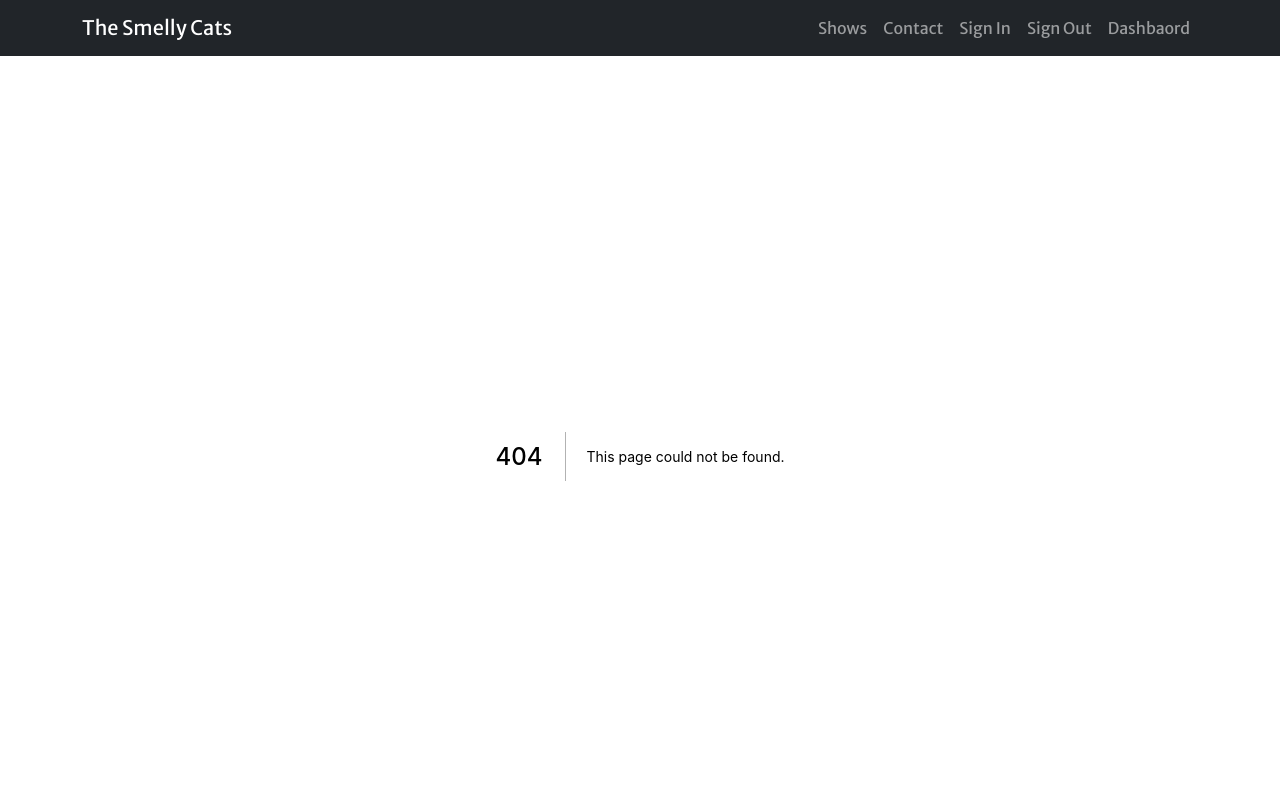
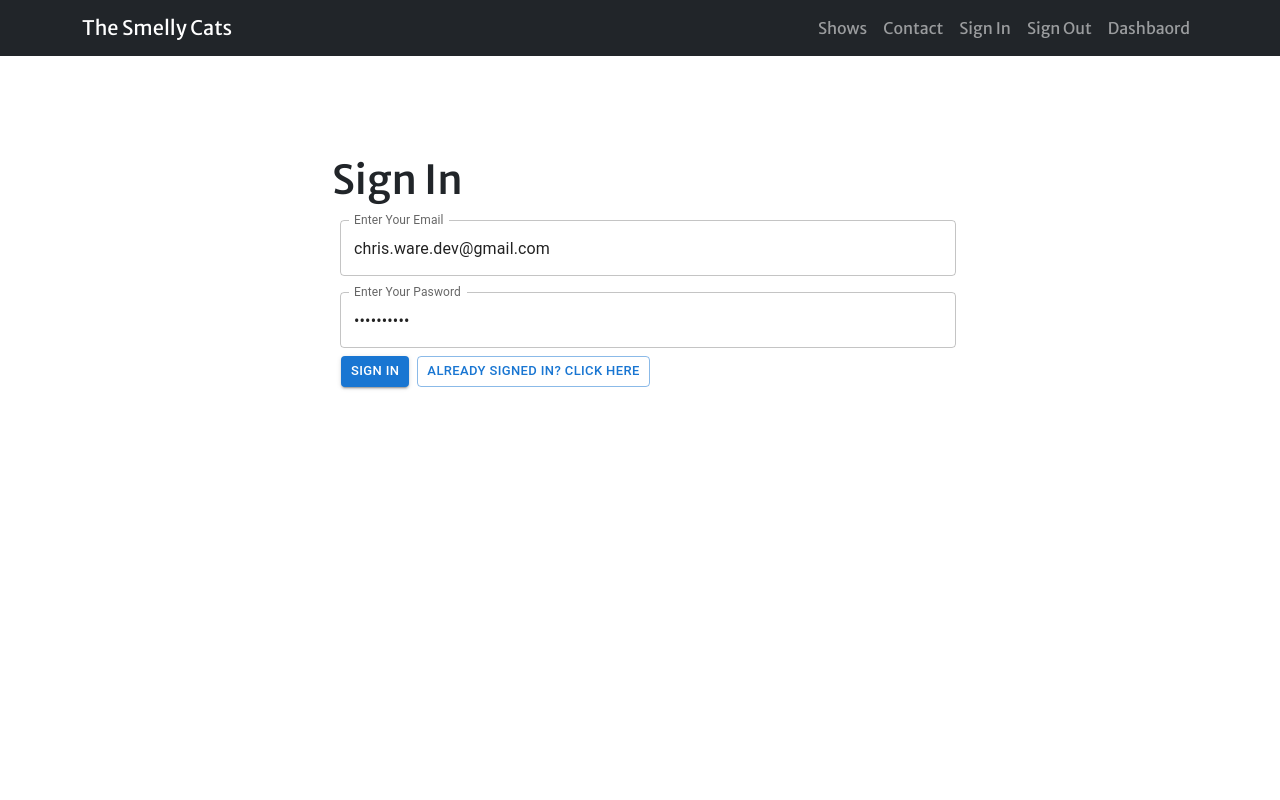
Before and after one commit to ChristianWare/Smelly, a Next.js app: page /users/signin in a window 1280 px wide. Before the commit this address had no page. Shown: the top 800 px of the page. Built offline with nearby package versions, Linux system fonts and the light colour scheme.

Commit message:
Creating the sign in form

```diff
--- /dev/null
+++ b/pages/users/signin.js
@@ -0,0 +1,95 @@
+import { useRouter } from "next/router";
+import { useState } from "react";
+import { useFormik } from "formik";
+import * as Yup from "yup";
+import TextField from "@mui/material/TextField";
+import Button from "@mui/material/Button";
+import { errorHelper } from "../../helpers/functions";
+import Loader from "../../helpers/loader";
+import Box from "@mui/system/Box";
+
+const signin = () => {
+  const [formType, setFormType] = useState(false);
+  const router = useRouter();
+
+  const formik = useFormik({
+    initialValues: {
+      email: "chris.ware.dev@gmail.com",
+      password: "testing123",
+    },
+    validationSchema: Yup.object({
+      email: Yup.string()
+        .required("Sorry the email is required")
+        .email("This is an invalid email"),
+      password: Yup.string().required("Sorry the password is required"),
+    }),
+    onSubmit: (values) => {
+      submitForm(values);
+    },
+  });
+
+  const submitForm = async (values) => {
+    if (formType) {
+      //  register
+      console.log("Register");
+    } else {
+      // Login
+      console.log("Sign In");
+    }
+  };
+
+  const handleFormType = () => {
+    setFormType(!formType);
+  };
+
+  return (
+    <div className='container full_vh small top-space'>
+      <>
+        <h1>{formType ? "Register" : "Sign In"}</h1>
+        <Box
+          component='form'
+          sx={{
+            "& .MuiTextField-root": { m: 1, width: "100%" },
+          }}
+          noValidate
+          autoComplete='off'
+          onSubmit={formik.handleSubmit}
+        >
+          <TextField
+            name='email'
+            label='Enter Your Email'
+            variant='outlined'
+            {...formik.getFieldProps("email")}
+            {...errorHelper(formik, "email")}
+          />
+          <TextField
+            name='password'
+            label='Enter Your Pasword'
+            variant='outlined'
+            type='password'
+            {...formik.getFieldProps("password")}
+            {...errorHelper(formik, "password")}
+          />
+        </Box>
+
+        <div className='mb-3 si-btns'>
+          <Button
+            variant='contained'
+            color='primary'
+            type='submit'
+            size='small'
+            className='me-2'
+          >
+            {formType ? "Register" : "Sign In"}
+          </Button>
+          <Button variant='outlined' size='small' onClick={handleFormType}>
+            {formType
+              ? "Already Registered?  Click here"
+              : "Already Signed In?  Click here"}
+          </Button>
+        </div>
+      </>
+    </div>
+  );
+};
+export default signin;
```
